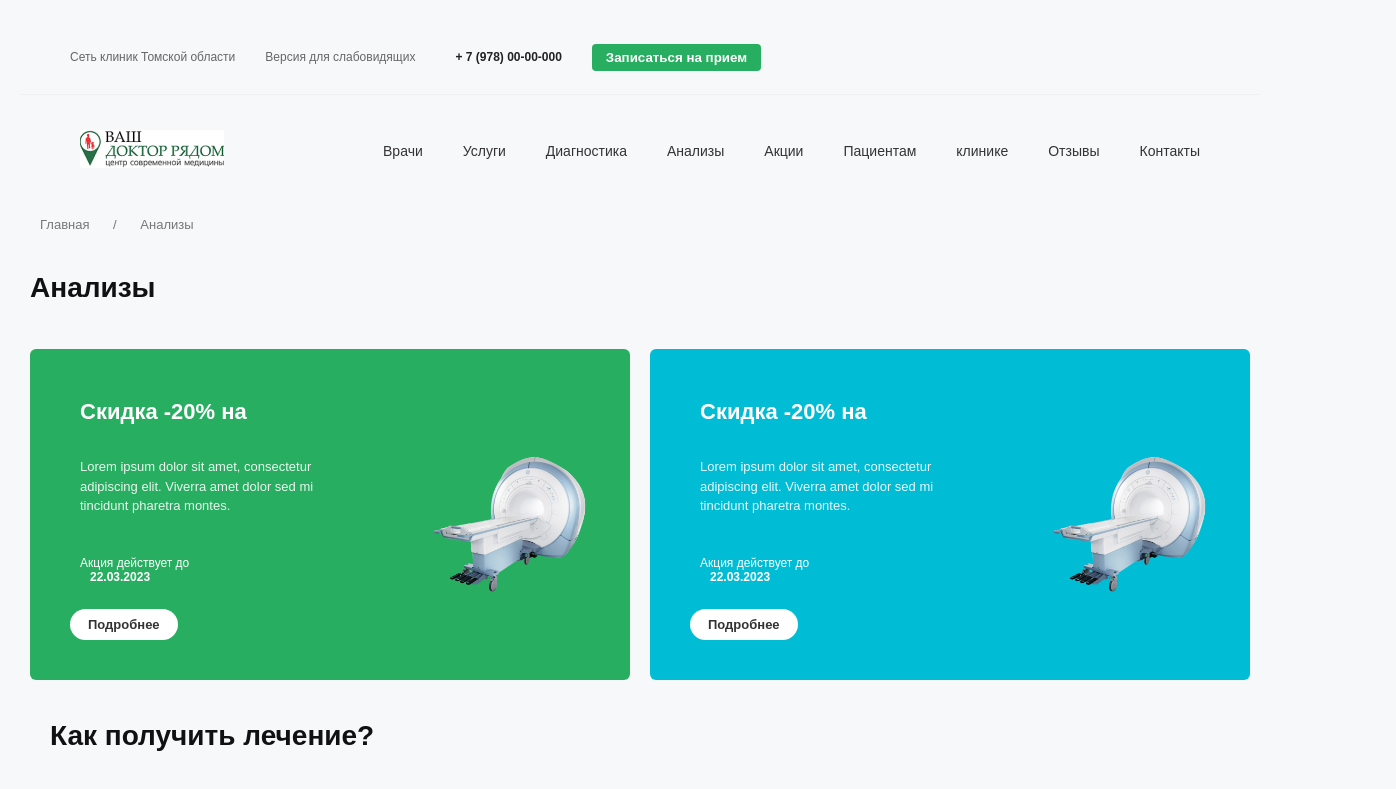
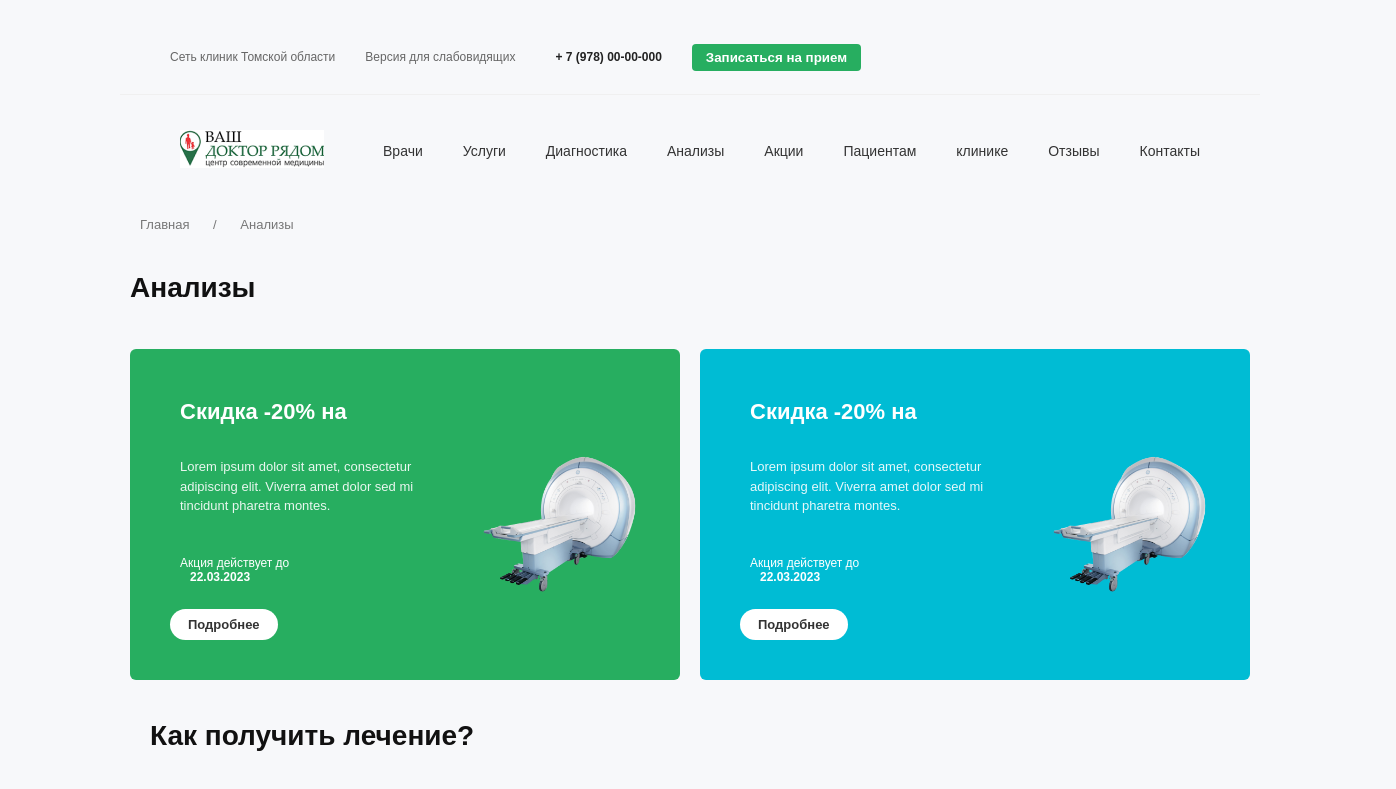
Before and after one commit to ffkabulka010-cmd/paddgrupa-, a plain HTML site: page index.html in a window 1280 px wide. Shown: the top 789 px of the page, 1396 px wide, since content can reach past the window. Drawn offline with Linux system fonts and the light colour scheme.

Commit message:
six commit

```diff
--- a/style.css
+++ b/style.css
@@ -2,6 +2,9 @@
   margin: 0;
   padding: 10px;
   font-family: sans-serif;
+}
+body{
+  margin-left: 100px;
 }
 .salom1 {
   background-color: #fff;
```
